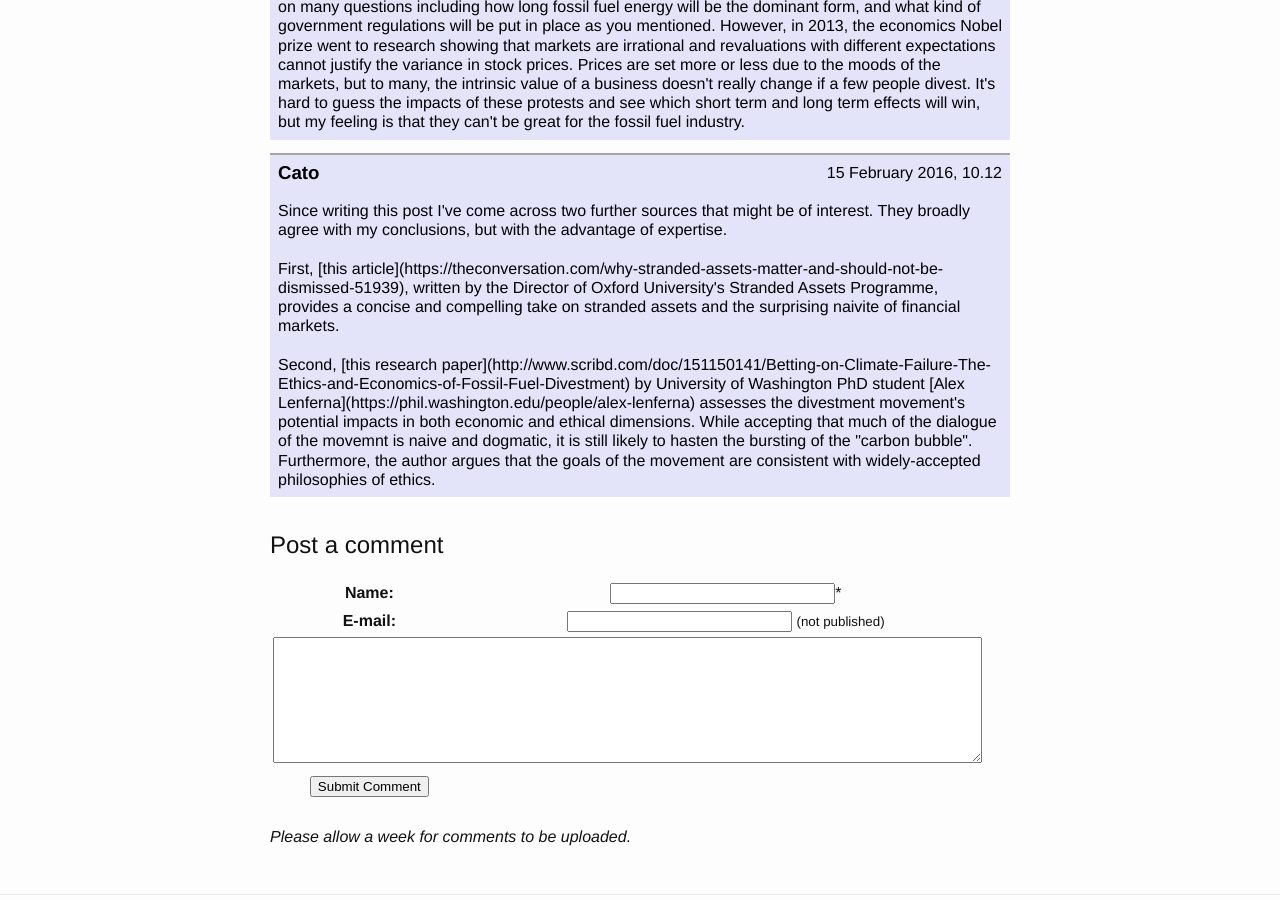
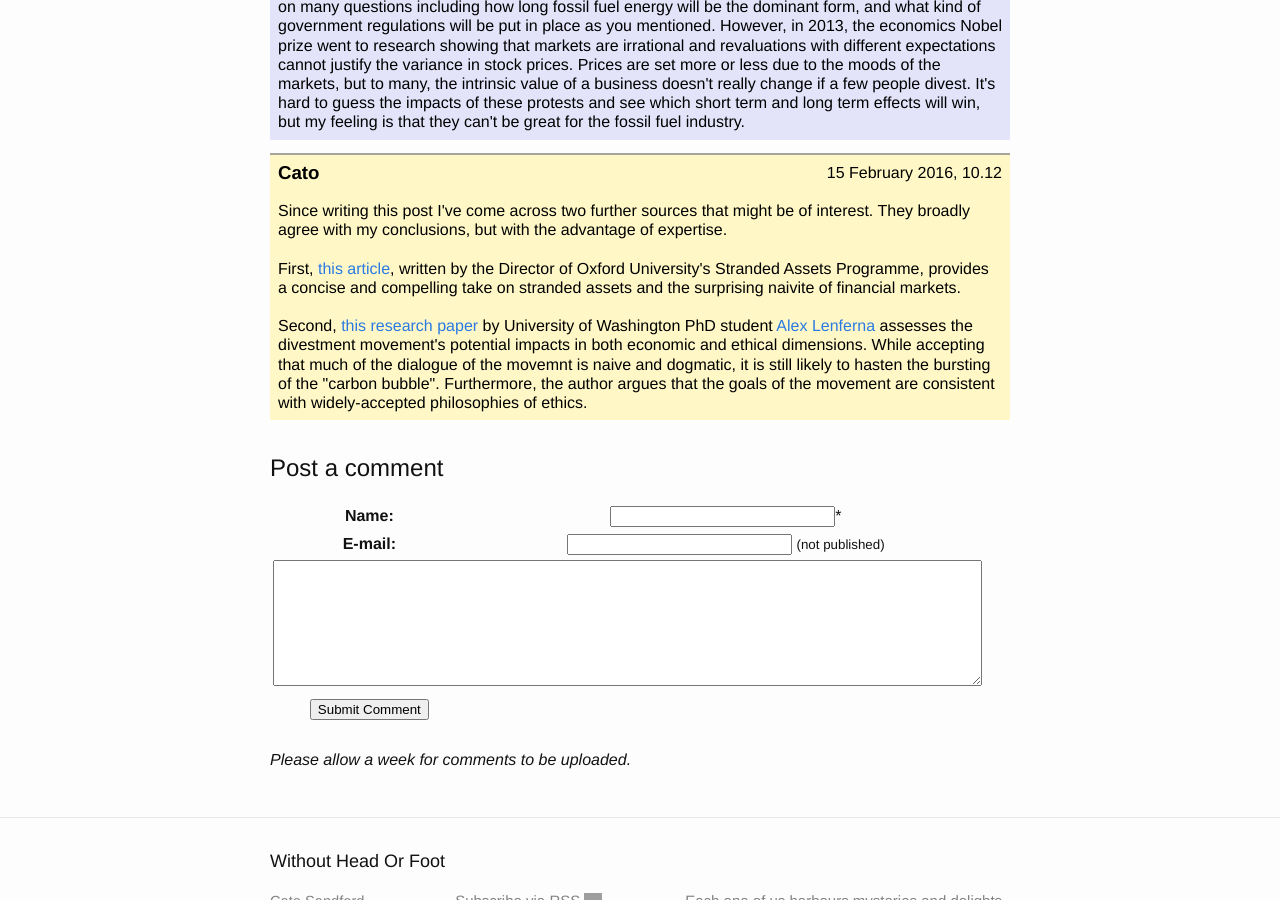
Before and after one commit to Allium/WithoutHeadOrFoot, a Jekyll site: the page built from _posts/2016-01-02-Fossil-Fuel-Divestment.md, in a window 1280 px wide and 900 px high, scrolled down 8166 px. Built offline with Jekyll 4.4.1, drawn with Linux system fonts in a browser that asks for light colours; comment, search, counter and statistics services are not loaded; some of the changed lines change nothing that is shown; grey boxes are pictures that could not be loaded.

Commit message:
Fixed links and colour in FF

```diff
--- a/_posts/2016-01-02-Fossil-Fuel-Divestment.md
+++ b/_posts/2016-01-02-Fossil-Fuel-Divestment.md
@@ -155,7 +155,7 @@ The important thing, though, is that the message gets through to the energy sect
 </div>
 
 
-<div class="comment" style="background-color: #E3E4FA;">
+<div class="comment" style="background-color: #FFF8C6;">
     <span class="name">Cato</span>
     <span class="date">15 February 2016, 10.12</span>
 <br>
@@ -163,8 +163,8 @@ The important thing, though, is that the message gets through to the energy sect
 	Since writing this post I've come across two further sources that might be of interest. They broadly agree with my conclusions, but with the advantage of expertise.
 <br>
 	<br>
-	First, [this article](https://theconversation.com/why-stranded-assets-matter-and-should-not-be-dismissed-51939), written by the Director of Oxford University's Stranded Assets Programme, provides a concise and compelling take on stranded assets and the surprising naivite of financial markets.
+	First, <a href="https://theconversation.com/why-stranded-assets-matter-and-should-not-be-dismissed-51939">this article</a>, written by the Director of Oxford University's Stranded Assets Programme, provides a concise and compelling take on stranded assets and the surprising naivite of financial markets.
 <br>
 	<br>
-	Second, [this research paper](http://www.scribd.com/doc/151150141/Betting-on-Climate-Failure-The-Ethics-and-Economics-of-Fossil-Fuel-Divestment) by University of Washington PhD student [Alex Lenferna](https://phil.washington.edu/people/alex-lenferna) assesses the divestment movement's potential impacts in both economic and ethical dimensions. While accepting that much of the dialogue of the movemnt is naive and dogmatic, it is still likely to hasten the bursting of the "carbon bubble". Furthermore, the author argues that the goals of the movement are consistent with widely-accepted philosophies of ethics.
+	Second, <a href="http://www.scribd.com/doc/151150141/Betting-on-Climate-Failure-The-Ethics-and-Economics-of-Fossil-Fuel-Divestment">this research paper</a> by University of Washington PhD student <a href="https://phil.washington.edu/people/alex-lenferna">Alex Lenferna</a> assesses the divestment movement's potential impacts in both economic and ethical dimensions. While accepting that much of the dialogue of the movemnt is naive and dogmatic, it is still likely to hasten the bursting of the "carbon bubble". Furthermore, the author argues that the goals of the movement are consistent with widely-accepted philosophies of ethics.
 </div>
```
